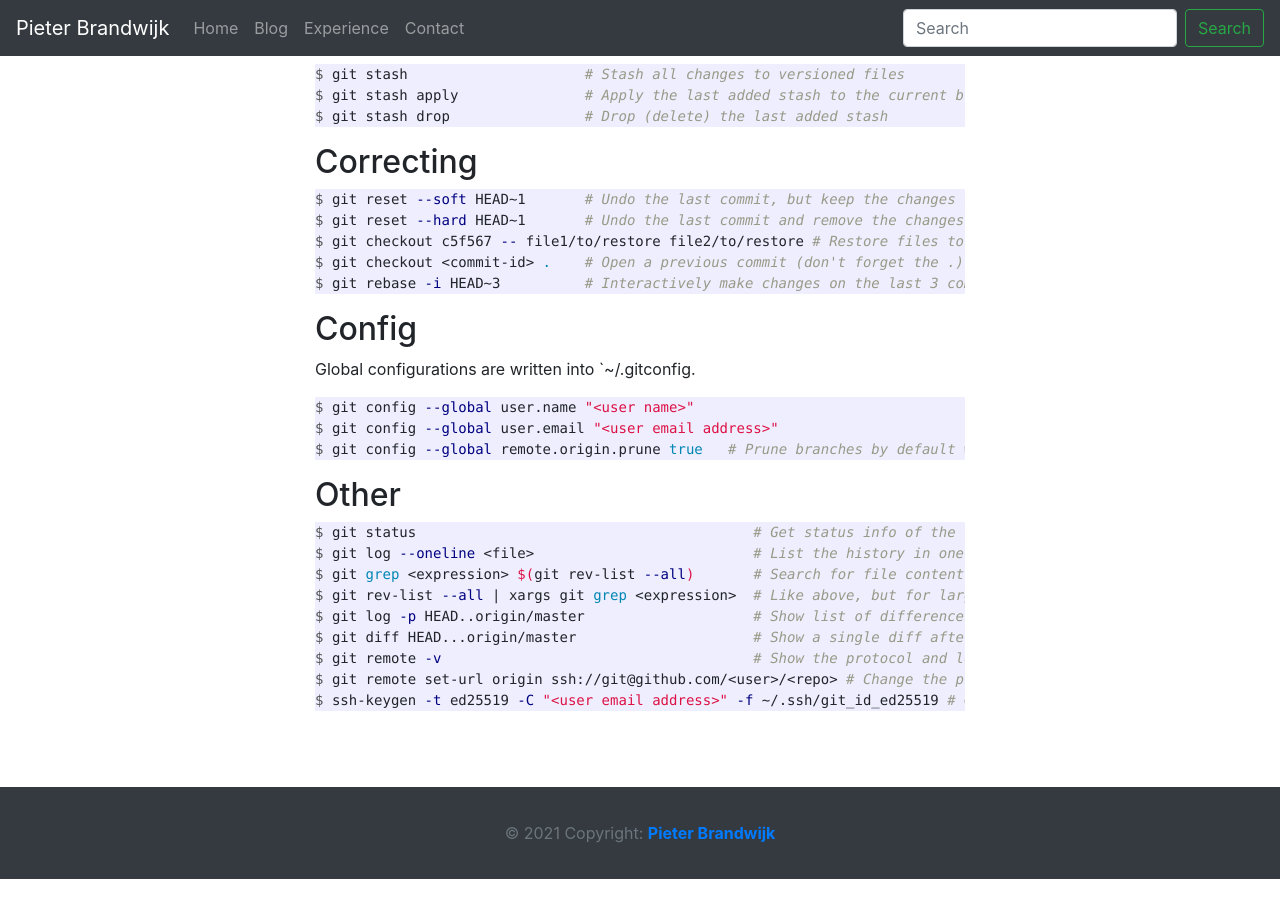
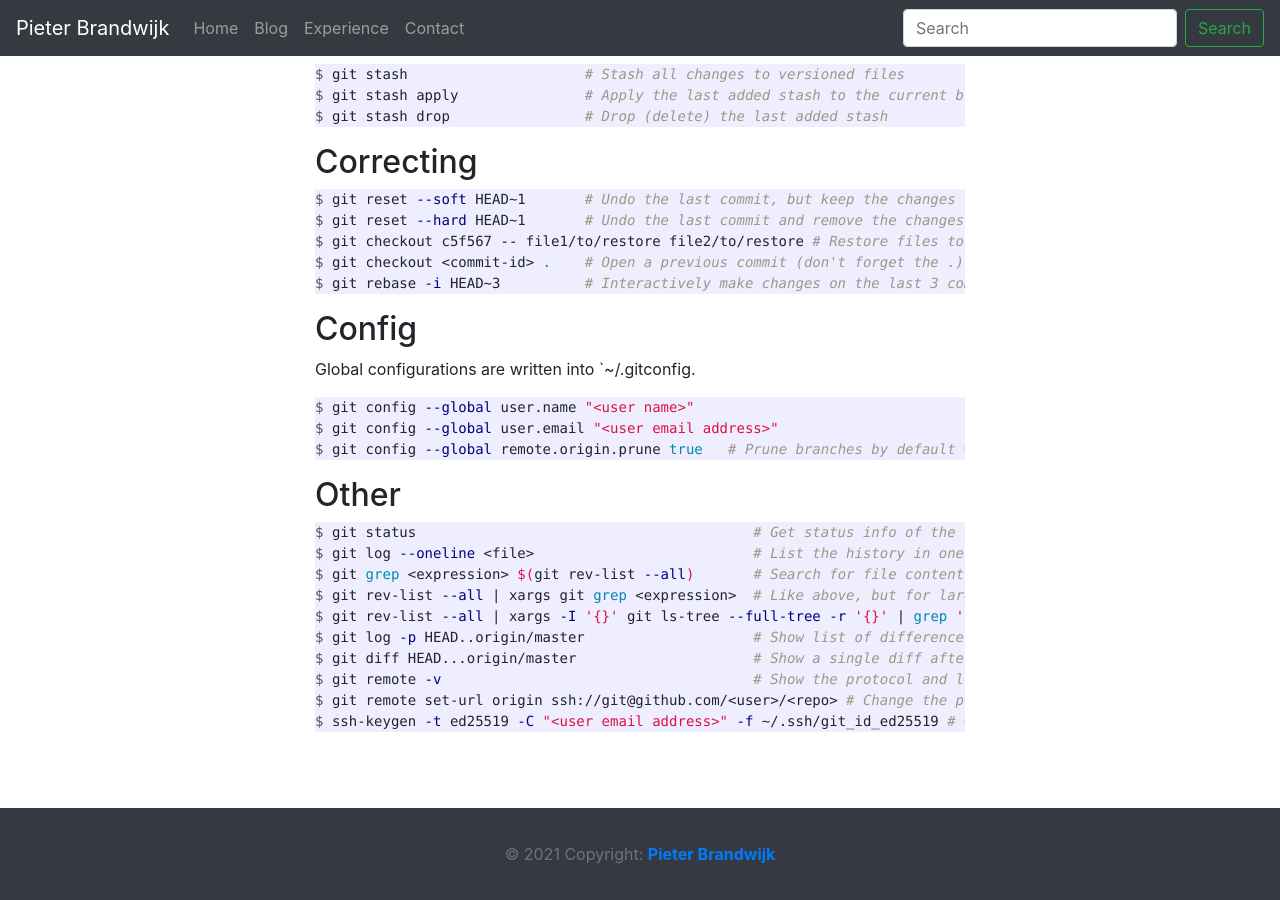
Before and after one commit to pbrandwijk/pbrandwijk.github.io, a Jekyll site: the page built from _posts/2020-09-14-cheat-sheet-git.md, in a window 1280 px wide and 900 px high, scrolled down 671 px. Built offline with Jekyll 4.4.1, drawn with Linux system fonts in a browser that asks for light colours; nearby versions of some CDN libraries; comment, search, counter and statistics services are not loaded; before the commit the page ends 1550 px from its top, so only the background shows below that.

Commit message:
Add git command

```diff
--- a/_posts/2020-09-14-cheat-sheet-git.md
+++ b/_posts/2020-09-14-cheat-sheet-git.md
@@ -63,6 +63,7 @@ $ git status                                        # Get status info of the rep
 $ git log --oneline <file>                          # List the history in oneliners
 $ git grep <expression> $(git rev-list --all)       # Search for file content in the entire repo history
 $ git rev-list --all | xargs git grep <expression>  # Like above, but for larger repos
+$ git rev-list --all | xargs -I '{}' git ls-tree --full-tree -r '{}' | grep '.*<file name>*' # Check if the given file name ever existed in the repository
 $ git log -p HEAD..origin/master                    # Show list of differences after a git fetch
 $ git diff HEAD...origin/master                     # Show a single diff after git fetch
 $ git remote -v                                     # Show the protocol and location of the remote repositories
```
